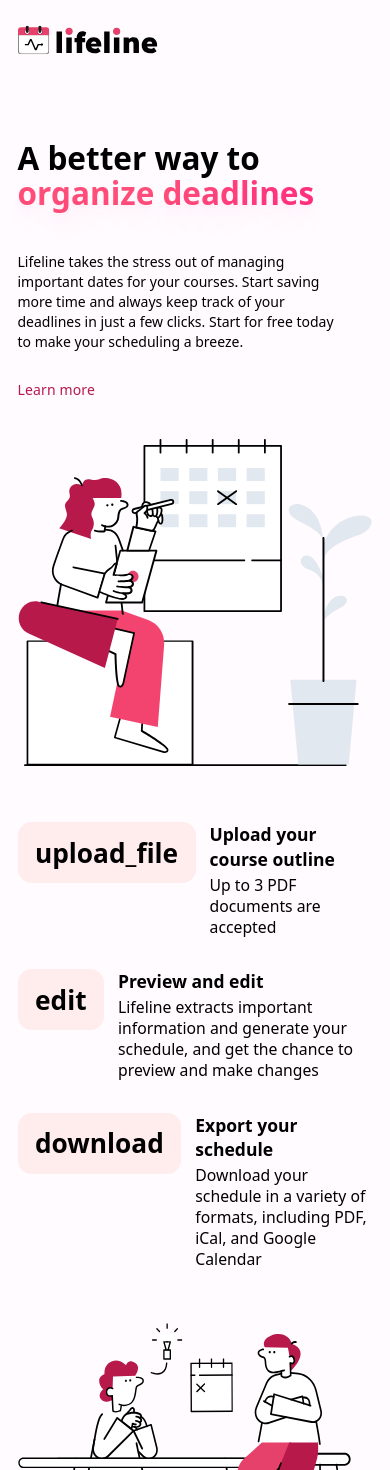
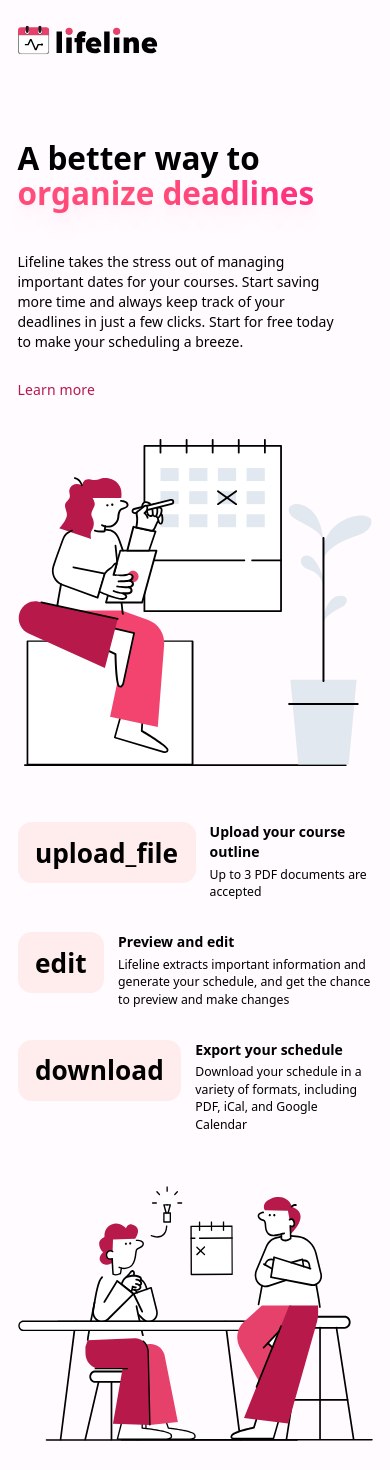
Before and after one commit to techstartucalgary/lifeline, a React (Create React App) app in the folder client/: page / in a window 390 px wide. Shown: the top 1470 px of the page. Built offline with nearby package versions, Linux system fonts and the light colour scheme.

Commit message:
Update Landing.tsx

```diff
--- a/client/src/pages/Landing/Landing.tsx
+++ b/client/src/pages/Landing/Landing.tsx
@@ -34,8 +34,8 @@ const FlowStep = (
         </div>
       </div>
       <div className="space-y-1">
-        <div className="font-semibold text-xl">{title}</div>
-        <div className="text-lg text-sys-on-surface/87 leading-6">{description}</div>
+        <div className={classnames("font-semibold", "text-md sm:text-lg md:text-xl lg:text-xl")}>{title}</div>
+        <div className={classnames("text-sys-on-surface/87 leading-6", "text-sm sm:text-md md:text-lg lg:text-lg")}>{description}</div>
       </div>
     </div>
   );
@@ -134,6 +134,7 @@ export default function Landing() {
             "flex items-center",
             "order-1 lg:order-2",
             "col-span-4 sm:col-span-8 md:col-span-8 lg:col-span-6",
+            "mx-0 sm:mx-16 md:mx-16 lg:mx-0"
           )}
         >
           <div className="flex flex-col space-y-9">
```
